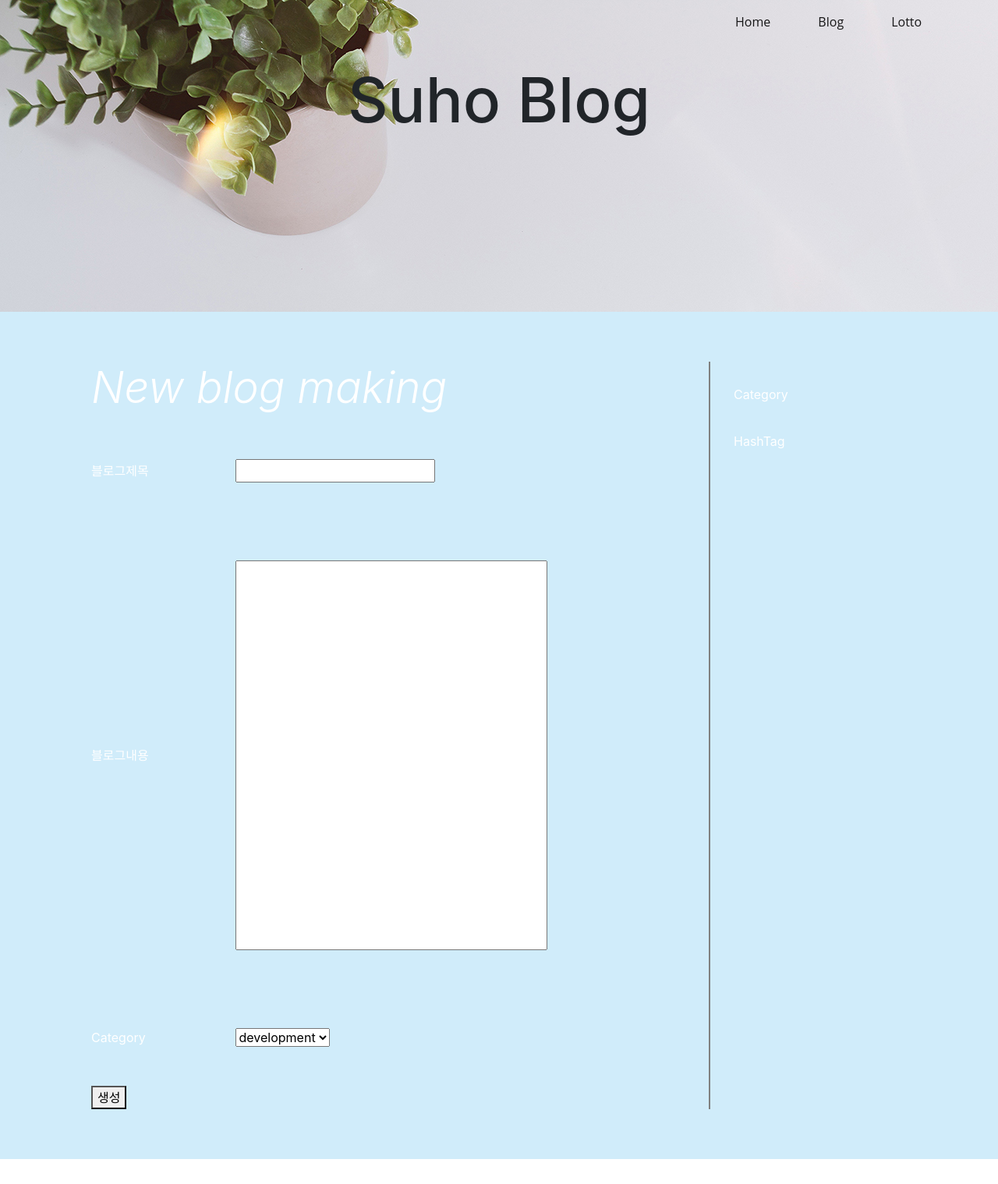
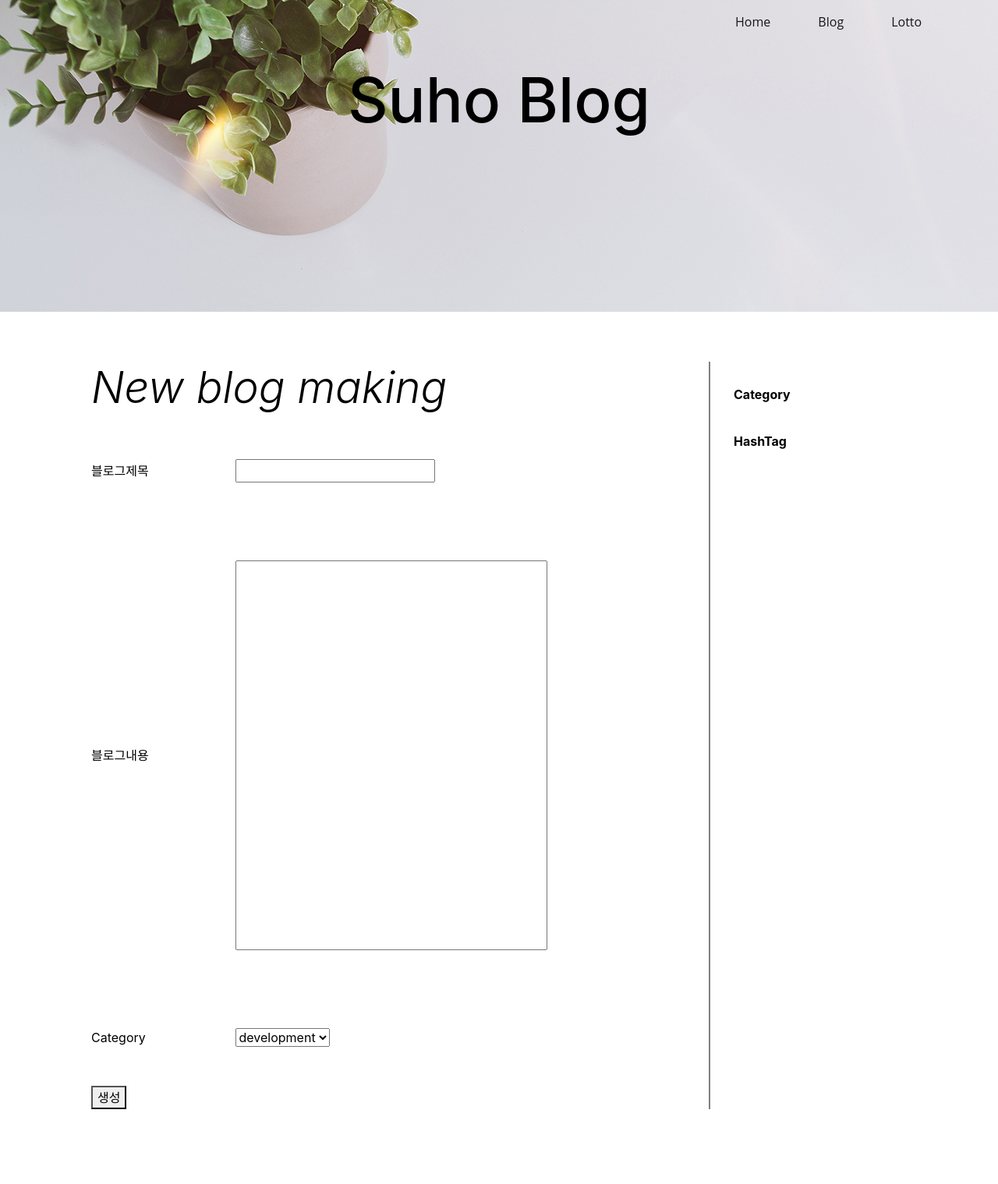
Before and after one commit to ghfkdgml/suho_blog, a Django app: page /blog/ in a window 1280 px wide. Shown: the whole page at 78% size. Run offline with Django 3.2, Linux system fonts and the light colour scheme; some libraries are stand-ins or nearby versions.

Commit message:
uploading to pull in my office!

```diff
--- a/templates/base.html
+++ b/templates/base.html
@@ -3,7 +3,9 @@
 {% load static %}
 
 <html lang="en">
-
+<style>
+  body{color:black}
+</style>
 <head>
 
     <!-- <meta charset="UTF-8">
@@ -47,9 +49,9 @@
         </div>
       </div>
     </header>
-  <div style="background-color:#d0ecfa">
+  <div style="background-color:#white">
     <div class='container'>
-      <div class="jumbotron text-white rounded" style="background-color:#d0ecfa">
+      <div class="jumbotron text-white rounded" style="background-color:white">
         <div class="row" >
 
     {% block body %}{% endblock %}
--- a/templates/blog.html
+++ b/templates/blog.html
@@ -1,5 +1,8 @@
 {% extends "base.html" %}
 {% block body %}
+<style>
+  div{color:black}
+</style>
 <script>
   {% if messages %}
     {% for msg in messages %}
@@ -13,7 +16,7 @@
           <form method="post" action="" name='newblog'>
             {% csrf_token %}
             <div>
-              <label class="required" for="content" style="width:130px;">블로그제목</label>
+              <label class="required" for="content" style="width:130px;color:black;">블로그제목</label>
               <input name="title" style="margin:50px;" autocomplete="off"/>
             </div>
             <div>
--- a/templates/lotto.html
+++ b/templates/lotto.html
@@ -9,9 +9,12 @@
     // alert("/dellotto?id="+a);
   }
 </script>
+<style>
+    div{color:black}
+</style>
       <div class="col-sm-9">
         <div class="col-sm-8">
-          <h1 class="display-4 font-italic">Lotto Page</h1>
+          <h1 class="display-4 font-italic" style="color:black">Lotto Page</h1>
           <form method="post" action="" name='lott'>
             {% csrf_token %}
             <!-- <input name="lotto_day" autocomplete="off" placeholder="날짜" /> -->
--- a/templates/sidebar.html
+++ b/templates/sidebar.html
@@ -1,8 +1,8 @@
 <div class="col-sm-3" style="padding:30px;border-left: 2px solid grey">
-  <div>Category</div>
+  <div style="font-weight:bold">Category</div>
   <ul style="padding:10px;">
          {% for alias,category in category_list %}
-   <p><a style="color:white;" href="/?category={{ alias }}">{{ category }}</a></p>
+   <p><a style="color:black;" href="/?category={{ alias }}">{{ category }}</a></p>
    {% endfor %}
    {% for v,num in category_num.item %}
      <li>{{num}}</li>
@@ -10,11 +10,11 @@
   </ul>
 
 
-  <div>HashTag
+  <div style="font-weight:bold">HashTag</div>
     <ul style="padding:10px;">
             {% for x in hashtag_list%}
       <p>#{{ x }}</p>
             {% endfor %}
       <p>{{hash_num}}</p>
-  </div>
+      </ul>
 </div>
```
Also changed, not shown: templates/detail.html (+3 -7 lines), templates/index.html (+5 -3 lines).
